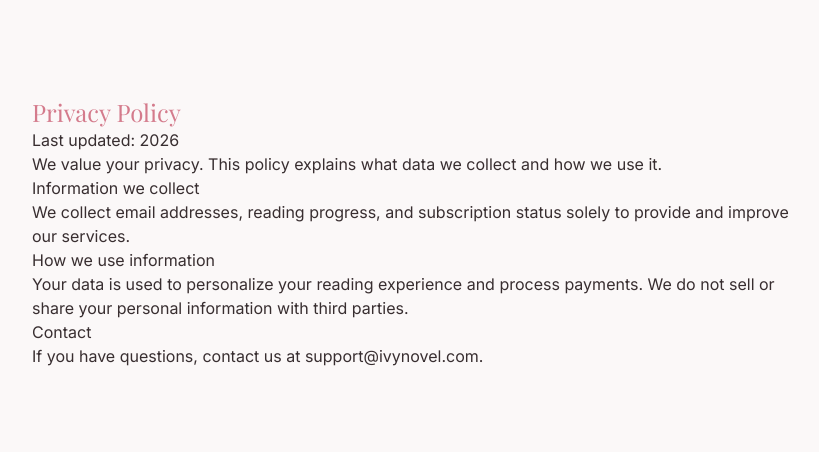
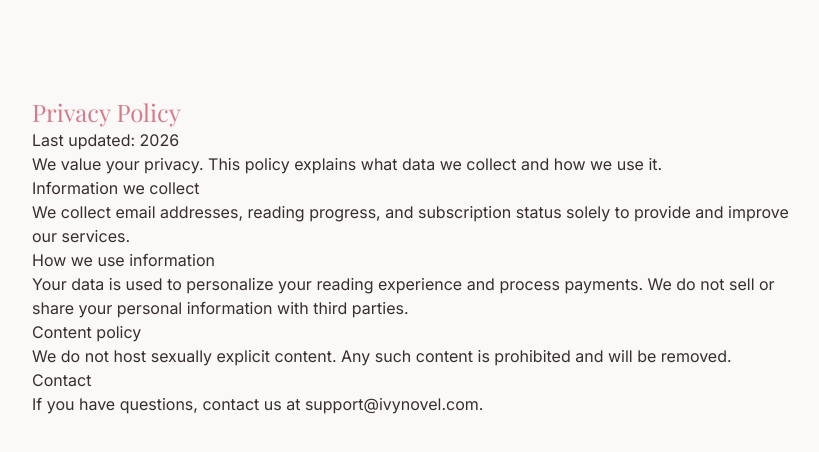
Before and after one commit to yangyifei757-dotcom/mystorysite, a Next.js app: page /privacy-policy in a window 1280 px wide. Shown: the top 452 px of the page, without its empty margins (224-1043 px from the left). Built offline with nearby package versions, Linux system fonts and the light colour scheme; a web font is replaced by a local one.

Commit message:
Update page.tsx

```diff
--- a/app/privacy-policy/page.tsx
+++ b/app/privacy-policy/page.tsx
@@ -5,10 +5,16 @@ export default function PrivacyPolicyPage() {
         <h1 className="text-2xl font-serif text-primary">Privacy Policy</h1>
         <p>Last updated: {new Date().getFullYear()}</p>
         <p>We value your privacy. This policy explains what data we collect and how we use it.</p>
+
         <h2>Information we collect</h2>
         <p>We collect email addresses, reading progress, and subscription status solely to provide and improve our services.</p>
+
         <h2>How we use information</h2>
         <p>Your data is used to personalize your reading experience and process payments. We do not sell or share your personal information with third parties.</p>
+
+        <h2>Content policy</h2>
+        <p>We do not host sexually explicit content. Any such content is prohibited and will be removed.</p>
+
         <h2>Contact</h2>
         <p>If you have questions, contact us at support@ivynovel.com.</p>
       </div>
```
